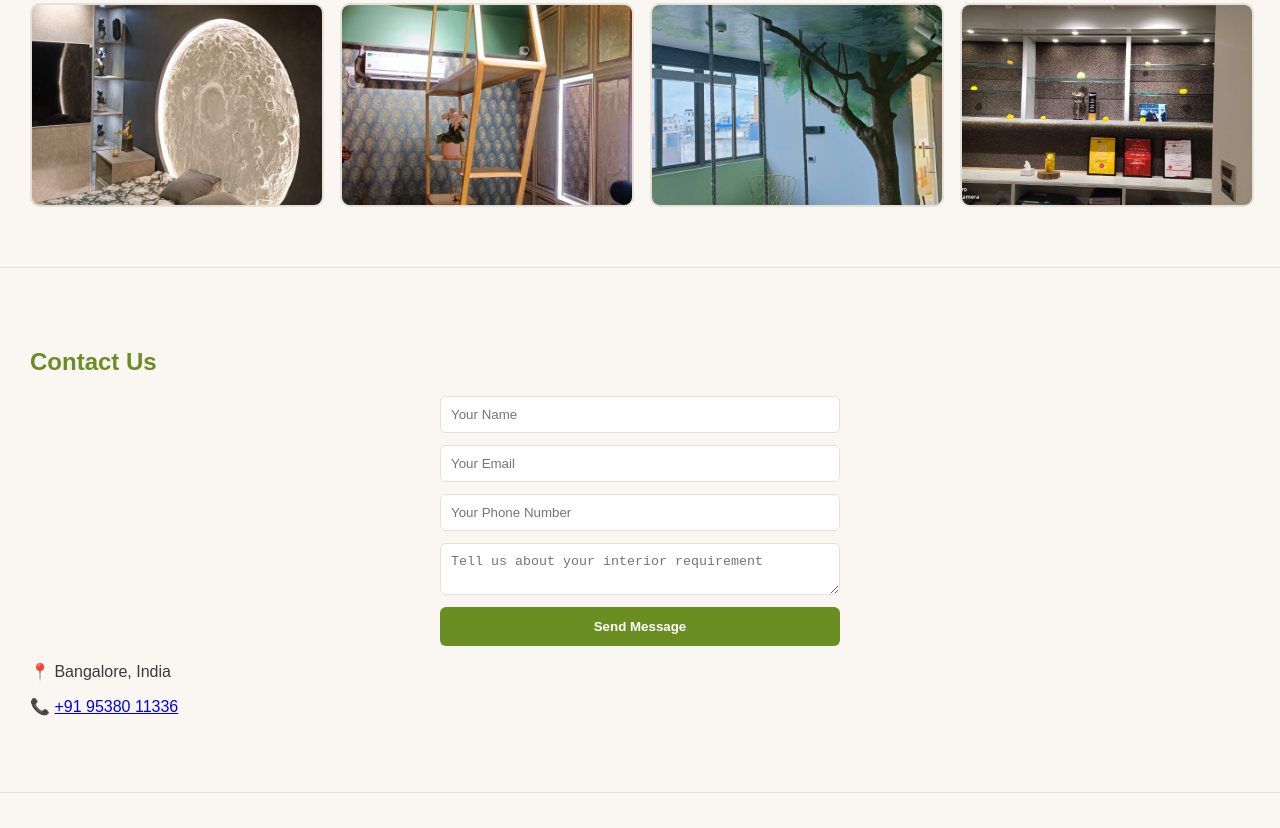
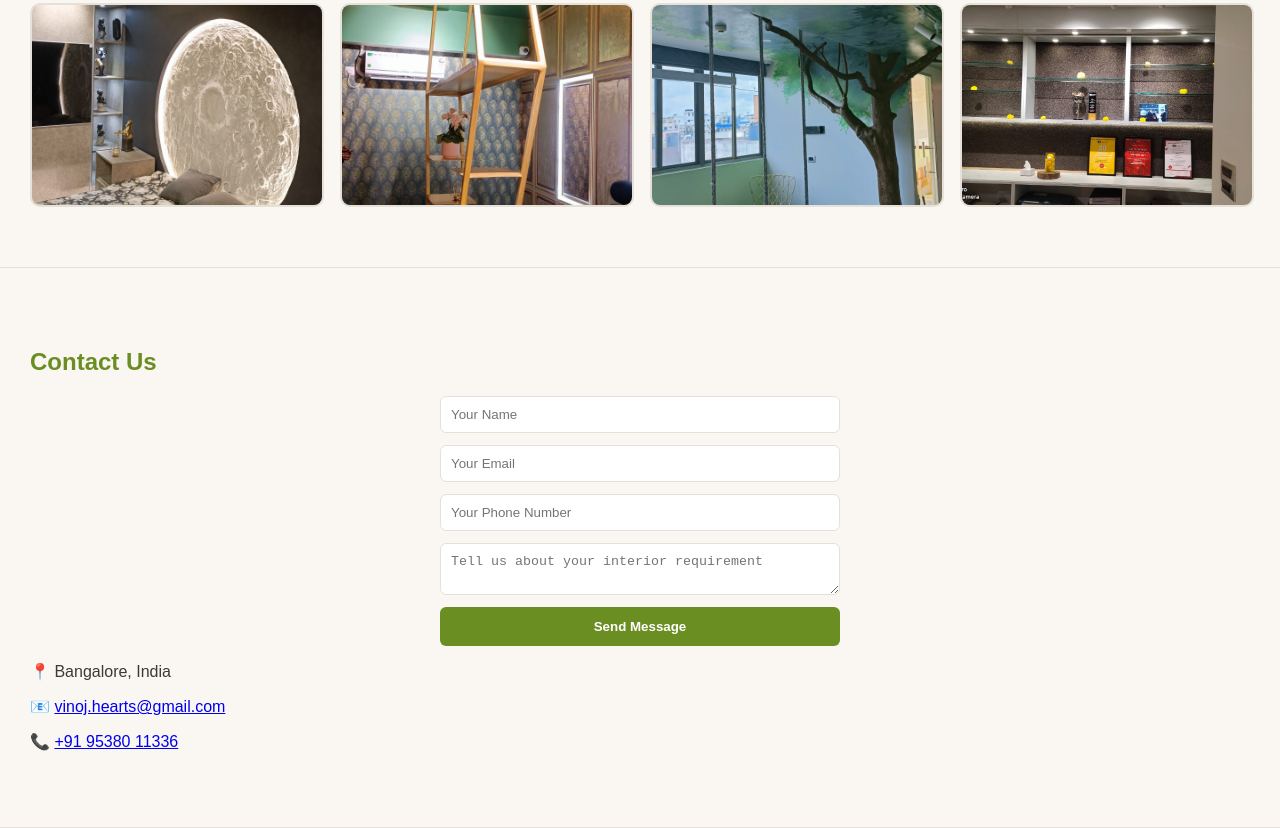
Before and after one commit to koushithahearts-cell/shastha-creation, a plain HTML site: page index.html in a window 1280 px wide. Shown: the part 1574-2402 px from the top of the page. Before the commit the page ends 2367 px from the top, so only its background shows below. Drawn offline with Linux system fonts and the light colour scheme.

Commit message:
Update index.html

```diff
--- a/index.html
+++ b/index.html
@@ -86,6 +86,11 @@
   </form>
 
   <p>📍 Bangalore, India</p>
+  <p class="contact-info">
+  📧 <a href="mailto:vinoj.hearts@gmail.com" class="contact-link">
+    vinoj.hearts@gmail.com
+  </a>
+</p>
   <p>📞 <a href="tel:+919538011336">+91 95380 11336</a></p>
 </section>
 
```
